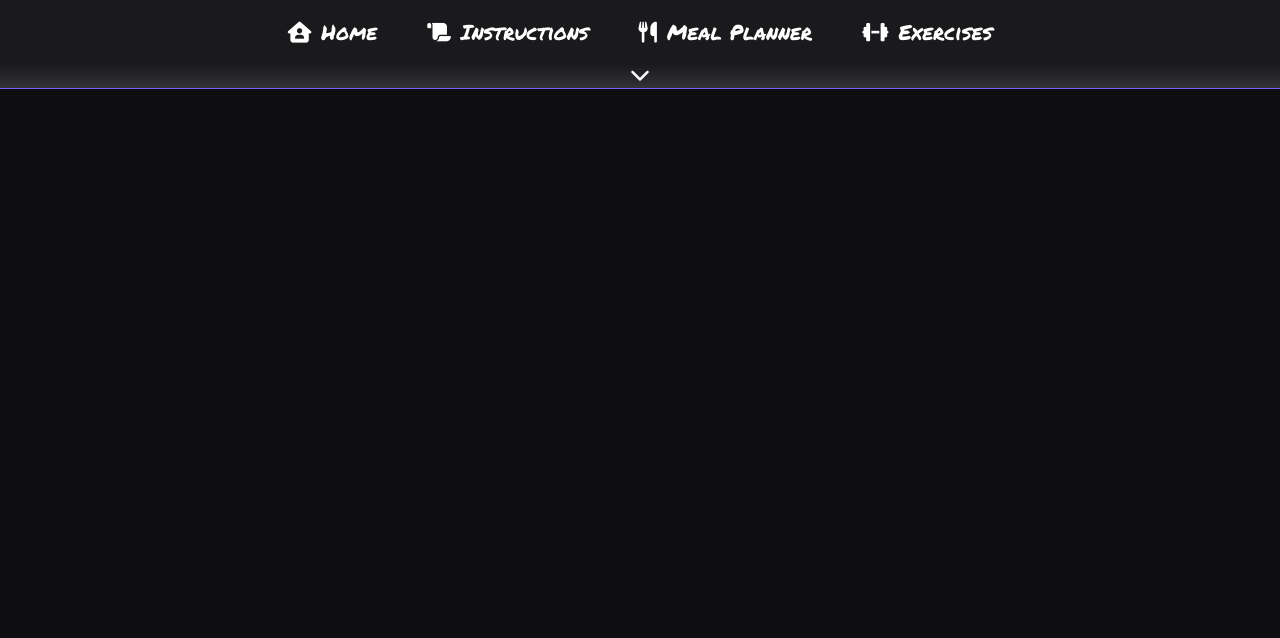
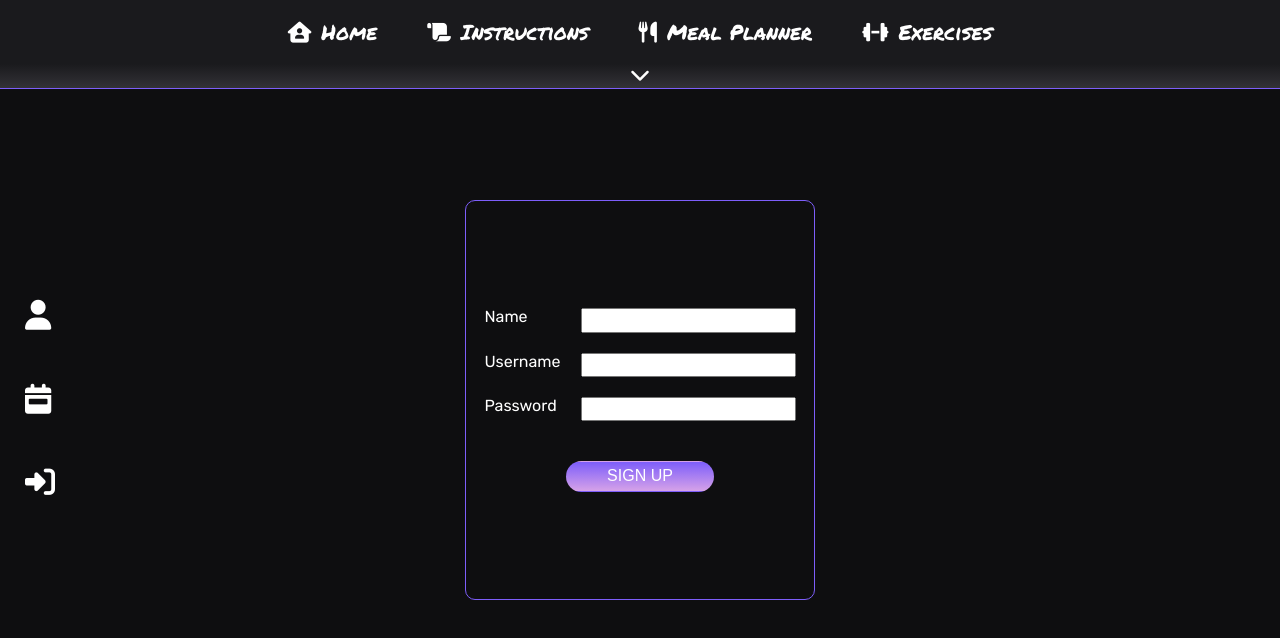
Before and after one commit to Gaspavar92/meal-planner, a React (Vite) app: page /register in a window 1280 px wide. Shown: the top 638 px of the page. Built offline with nearby package versions, Linux system fonts and the light colour scheme.

Commit message:
Created SignUp component and sidebar

```diff
--- /dev/null
+++ b/components/SignUp.jsx
@@ -0,0 +1,26 @@
+import styles from './styling/SignUp.module.css'
+
+const SignUp = () => {
+
+    return (
+        <div className={styles.signup_form} >
+            <form action="" className={styles.form}>
+                <div className={styles.input}>
+                    <label htmlFor="name">Name</label>
+                    <input type="text" name="name" id="name" />
+                </div>
+                <div className={styles.input}>
+                    <label htmlFor="username">Username</label>
+                    <input type="text" name="username" id="username" />
+                </div>
+                <div className={styles.input}>
+                    <label htmlFor="password">Password</label>
+                    <input type="password" name="password" id="password" />
+                </div>
+                <button type='submit' className={styles.submitButton}>SIGN UP</button>
+            </form>
+        </div>
+    )
+};
+
+export default SignUp;
--- /dev/null
+++ b/components/styling/SignUp.module.css
@@ -0,0 +1,49 @@
+.signup_form {
+    position: absolute;
+    left: 50%;
+    top: 50%;
+    transform: translate(-50%, -50%);
+    height: 400px;
+    width: 350px;
+    display: flex;
+    justify-content: center;
+    align-items: center;
+    border: 1px solid var(--primary-accent);
+    border-radius: 10px;
+    overflow: hidden;
+}
+
+.form {
+    display: flex;
+    flex-direction: column;
+    gap: 20px;
+}
+
+.input {
+    display: flex;
+    justify-content: space-between;
+    gap: 20px;
+}
+
+.bubble_1, .bubble_2, .bubble_3 {
+    position: absolute;
+    background-color: var(--primary-accent);
+    border-radius: 50%;
+}
+
+.submitButton {
+    align-self: center;
+    margin-top: 20px;
+    padding: 5px 40px;
+    background: linear-gradient(to bottom, var(--primary-accent), var(--secondary-accent));
+    border-radius: 50px;
+    border: none;
+    cursor: pointer;
+    transition: background .5s ease;
+    border: 1px solid transparent;
+}
+
+.submitButton:hover {
+    background: linear-gradient(to right, var(--secondary-accent), var(--primary-accent));
+    border: 1px solid white;
+}
--- a/src/App.css
+++ b/src/App.css
@@ -76,7 +76,7 @@ header {
     border-bottom: 1px solid var(--primary-accent);
 }
 
-form {
+.main-form {
     opacity: 0;
     transition: .5s;
     transform: translateY(-100%);
@@ -143,3 +143,85 @@ form {
         transform: rotate(360deg);
     }
 }
+
+.personal {
+    height: 300px;
+    position: absolute;
+    width: fit-content;
+    display: flex;
+    flex-direction: column;
+    justify-content: space-around;
+    padding: 25px;
+    top: 50%;
+    transform: translateY(-50%);
+}
+
+.personal > li {
+    list-style: none;
+    font-size: 30px;
+    transition: .5s;
+    cursor: pointer;
+    position: relative;
+    width: 100%;
+}
+
+.personal li a {
+    text-decoration: none;
+    color: white;
+    white-space: nowrap;
+}
+
+.personal-text {
+    opacity: 0;
+    transition: .5s;
+    transform: translateX(200%);
+    position: absolute;
+    font-family: 'Permanent Marker', cursive;
+    pointer-events: none;
+}
+
+.personal li:hover .personal-text {
+    opacity: 1;
+    transform: translateX(10%);
+    pointer-events: auto;
+}
+
+.personal li:hover {
+    transform: scale(1.2);
+}
+
+.personal:has(li:hover) li:not(:hover) {
+    filter: blur(5px);
+    transform: scale(.8);
+}
+
+.personal li::after {
+    background-image: linear-gradient(to right, var(--primary-accent), var(--secondary-accent));
+    height: 5px;
+    content: '';
+    transition: .5s;
+    display: block;
+    width: 0;
+    position: absolute;
+    z-index: 1;
+    margin-top: 10px;
+}
+
+.personal li:hover::after {
+    width: 600%;
+}
+
+.button {
+    padding: 5px 40px;
+    background: linear-gradient(to bottom, var(--primary-accent), var(--secondary-accent));
+    border-radius: 50px;
+    border: none;
+    cursor: pointer;
+    transition: background .5s ease;
+    border: 1px solid transparent;
+}
+
+.button:hover {
+    background: linear-gradient(to right, var(--secondary-accent), var(--primary-accent));
+    border: 1px solid white;
+}
--- a/src/App.jsx
+++ b/src/App.jsx
@@ -2,18 +2,21 @@ import { useState } from 'react'
 import {
   Link,
   Routes,
-  Route,
+  Route
 } from 'react-router-dom';
 import './App.css'
 import Exercise from '../components/Exercise';
 import Meal from '../components/Meal';
 import ExerciseForm from '../components/ExerciseForm';
 import MealForm from '../components/MealForm';
+import SignUp from '../components/SignUp';
+import Instructions from '../components/Instructions'
 
 function App() {
 
   const [muscle, setMuscle] = useState('');
   const [difficulty, setDifficulty] = useState('');
+  const [query, setQuery] = useState('');
 
   const handleFormSubmission = (e) => {
     e.preventDefault();
@@ -22,7 +25,7 @@ function App() {
       setMuscle(data.get('muscle'));
       setDifficulty(data.get('difficulty'));
     } else {
-      console.log('triggering meal form')
+      setQuery(data.get('meal'));
     }
   };
 
@@ -40,31 +43,52 @@ function App() {
     <>
     <header>
       <nav className='header-nav'>
-        <li className='icon-container'><Link to="/"><i className="fa-solid fa-house-user icon"></i>Home</Link></li>
-        <li className='icon-container'><Link to="/instructions"><i className="fa-solid fa-scroll icon"></i>Instructions</Link></li>
-        <li className='icon-container'><Link to="/meal-planner"><i className="fa-solid fa-utensils icon"></i>Meal Planner</Link></li>
-        <li className='icon-container'><Link to="/exercises"><i className="fa-solid fa-dumbbell icon"></i>Exercises</Link></li>
+        <li className='icon-container'>
+          <Link to="/"><i className="fa-solid fa-house-user icon"></i>Home</Link>
+        </li>
+        <li className='icon-container'>
+          <Link to="/instructions"><i className="fa-solid fa-scroll icon"></i>Instructions</Link>
+        </li>
+        <li className='icon-container'>
+          <Link to="/meal-planner"><i className="fa-solid fa-utensils icon"></i>Meal Planner</Link>
+        </li>
+        <li className='icon-container'>
+          <Link to="/exercises"><i className="fa-solid fa-dumbbell icon"></i>Exercises</Link>
+        </li>
       </nav>
     </header>
 
       <div className='form-section'>
-        <form onSubmit={handleFormSubmission}>
+        <form onSubmit={handleFormSubmission} className='main-form'>
           <Routes>
             <Route path='/exercises' element={<ExerciseForm />} />
             <Route path='/meal-planner' element={<MealForm />} />
           </Routes>
-          <button type='submit'>SUBMIT</button>
+          <button type='submit' className='button'>SUBMIT</button>
         </form>
 
         <button className='arrow-down' onClick={openHeader}>
           <i className="fa-solid fa-chevron-down"></i>
         </button>
-
       </div>
 
+      <nav className="personal">
+        <li>
+          <Link to="/personal"><i className="fa-solid fa-user"></i><span className="personal-text">My Stats</span></Link>
+        </li>
+        <li>
+          <Link to="/week"><i className="fa-solid fa-calendar-week"></i><span className="personal-text">My Week</span></Link>
+        </li>
+        <li>
+          <Link to="/register"><i className="fa-solid fa-right-to-bracket"></i><span className="personal-text">Register</span></Link>
+        </li>
+      </nav>
+
       <Routes>
+        <Route path='/instructions' element={<Instructions />} />
         <Route path='/exercises' element={<Exercise muscle={muscle} level={difficulty}/>} />
-        <Route path='/meal-planner' element={<Meal />} />
+        <Route path='/meal-planner' element={<Meal query={query}/>} />
+        <Route path='/register' element={<SignUp />} />
       </Routes>
     </>
   )
```
